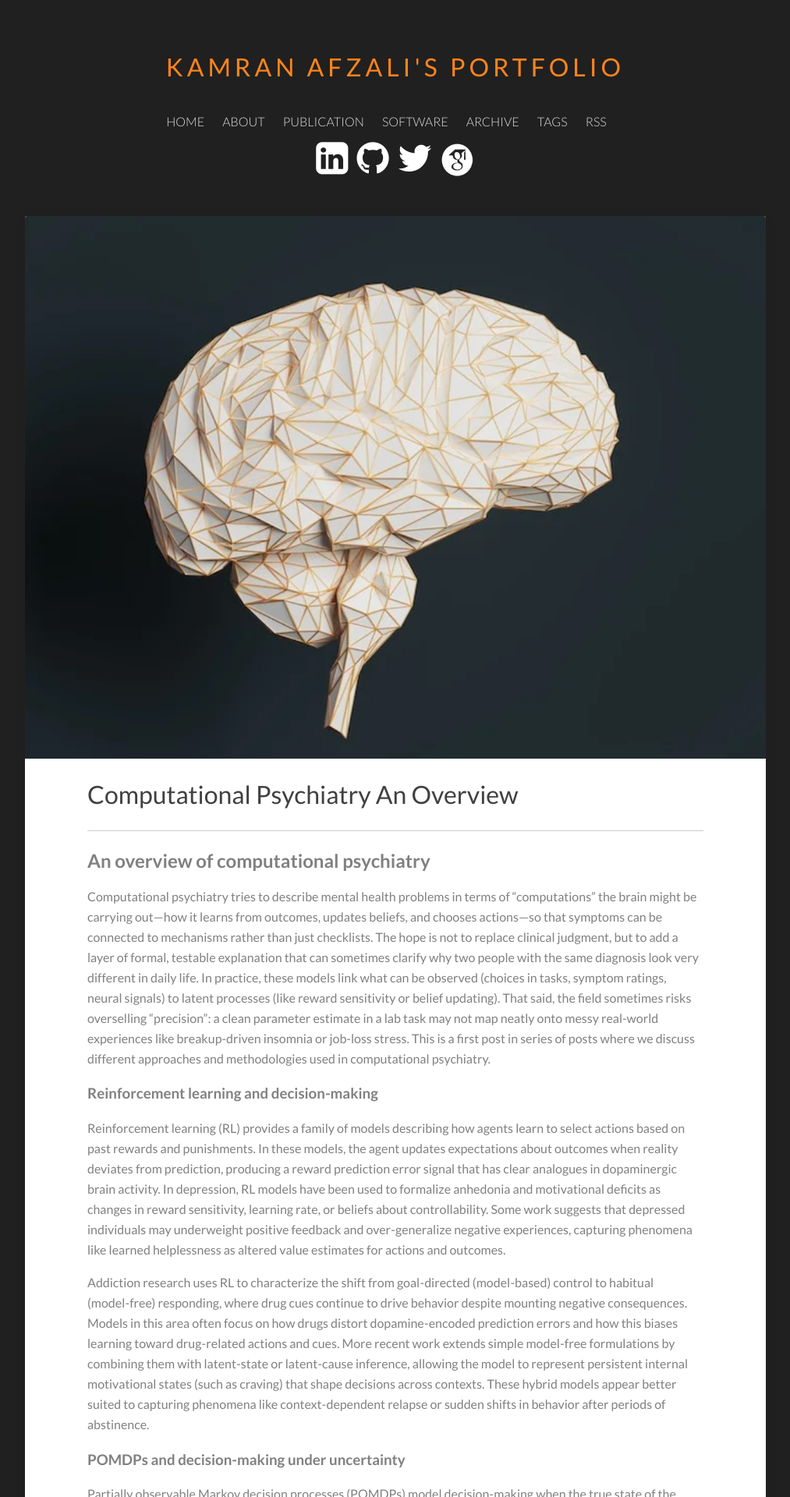
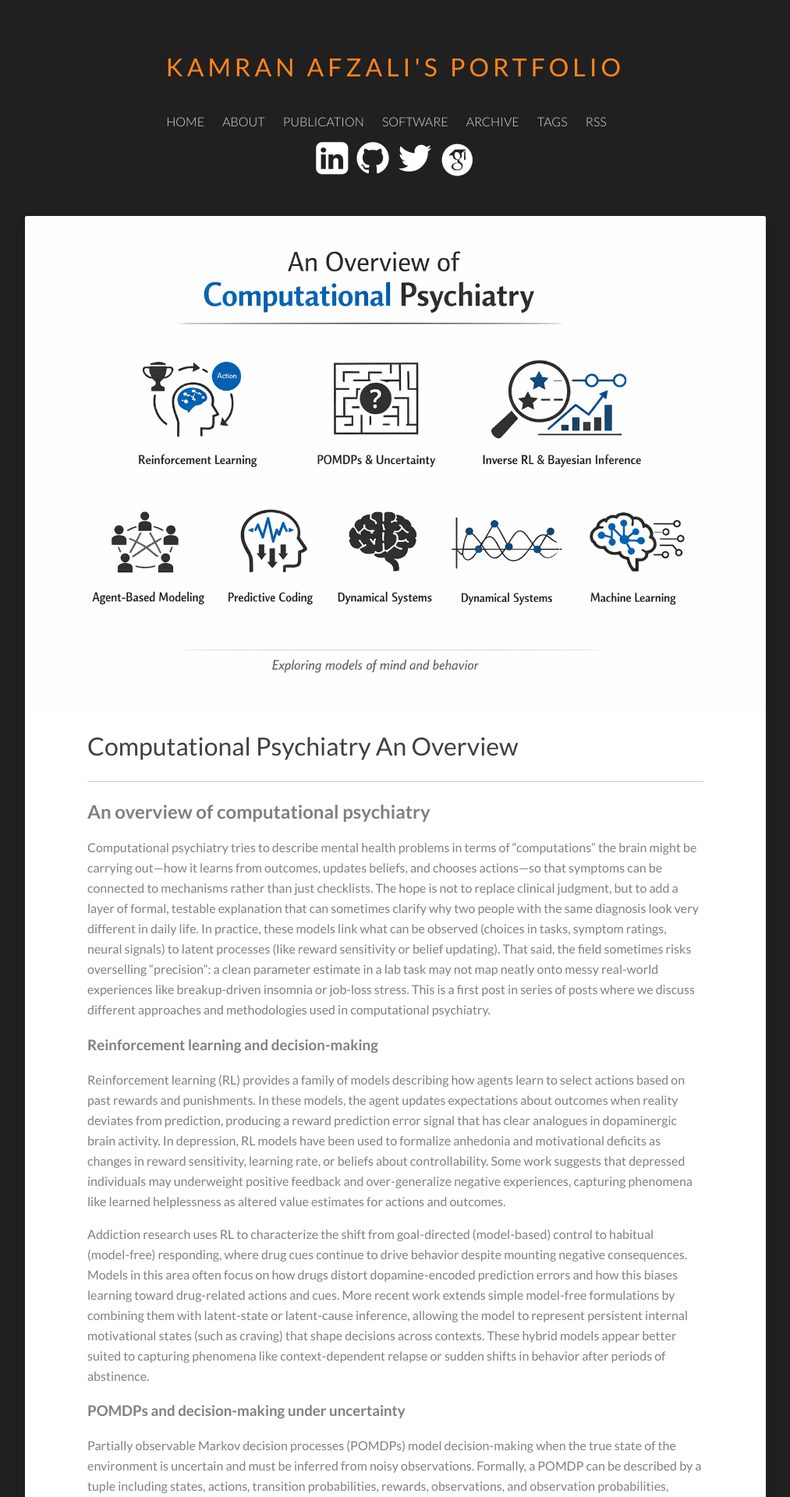
Before and after one commit to Kamran-Afzali/Kamran-Afzali.github.io, a Jekyll site: the page built from _posts/2026-01-20-Computational Psychiatry.md, in a window 1280 px wide. Shown: the top 1920 px of the page at 78% size, without its empty margins (133-1146 px from the left). Built offline with Jekyll 4.4.1, drawn with Linux system fonts in a browser that asks for light colours.

Commit message:
Update 2026-01-20-Computational Psychiatry.md

```diff
--- a/_posts/2026-01-20-Computational Psychiatry.md
+++ b/_posts/2026-01-20-Computational Psychiatry.md
@@ -2,7 +2,7 @@
 layout: post
 categories: posts
 title: Computational Psychiatry An Overview
-featured-image: /images/NIb.jpg
+featured-image: /images/comp_psych_2.png
 tags: [Free Energy Principle, Predictive Processing, Active Inference]
 date-string: January 2026
 ---
```
